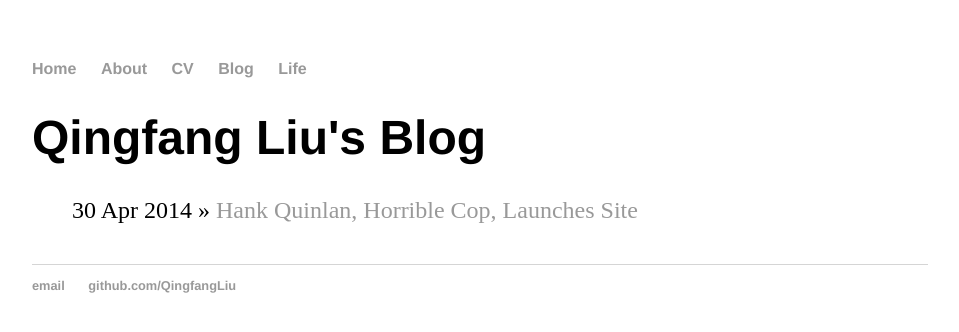
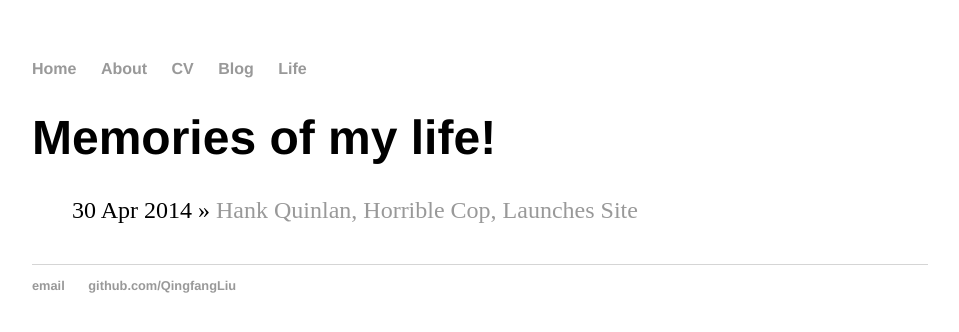
Before and after one commit to QingfangLiu/qingfangliu.github.io, a Jekyll site: the page built from life/index.html, in a window 1280 px wide. Shown: the top 332 px of the page, without its empty margins (160-1119 px from the left). Built offline with Jekyll 4.4.1, drawn with Linux system fonts in a browser that asks for light colours.

Commit message:
Update index.html

```diff
--- a/life/index.html
+++ b/life/index.html
@@ -1,6 +1,6 @@
 ---
 layout: default
-title: Qingfang Liu's Blog
+title: Memories of my life!
 ---
 	<h1>{{ page.title }}</h1>
 	<ul class="posts">
```
